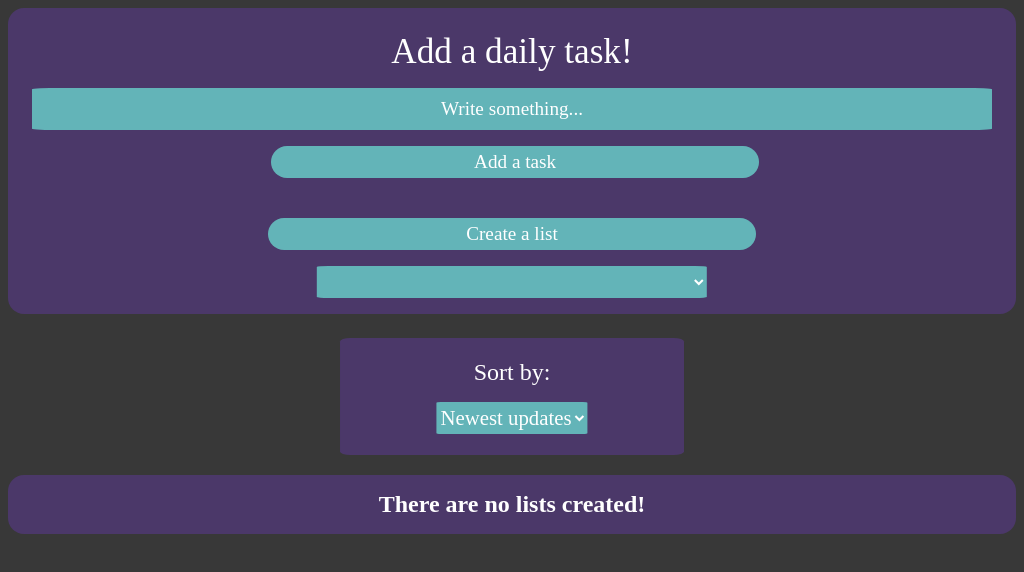
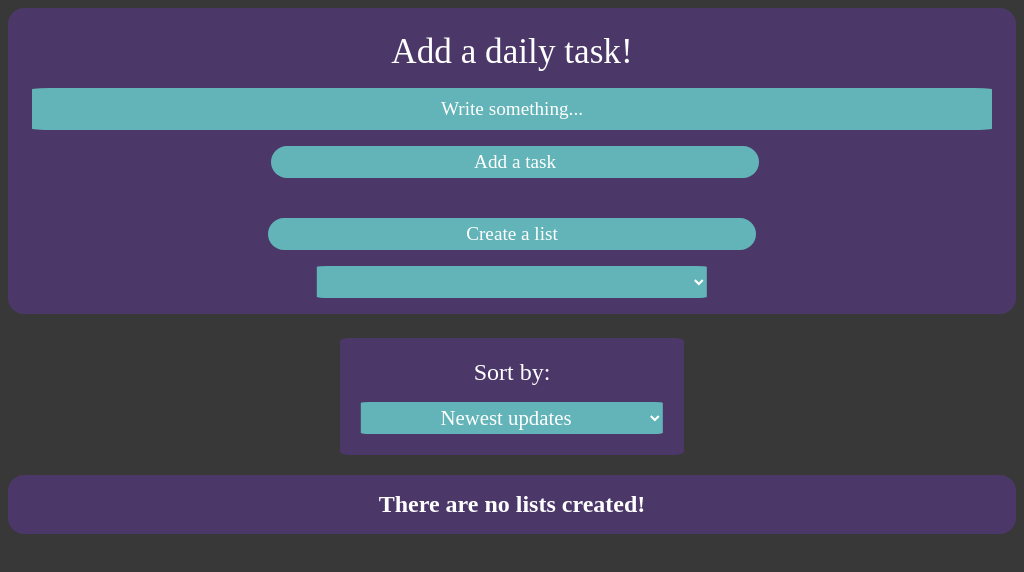
Before and after one commit to SvetozarMiskovic/react-todo, a React (Create React App) app: page / in a window 1024 px wide. Shown: the top 572 px of the page. Built offline with nearby package versions, Linux system fonts and the light colour scheme.

Commit message:
css tweaking

```diff
--- a/src/styles/Sort.css
+++ b/src/styles/Sort.css
@@ -35,3 +35,9 @@
     width: 100%;
   }
 }
+
+@media (min-width: 769px) and (max-width: 1250px) {
+  #sort {
+    width: 100%;
+  }
+}
```
